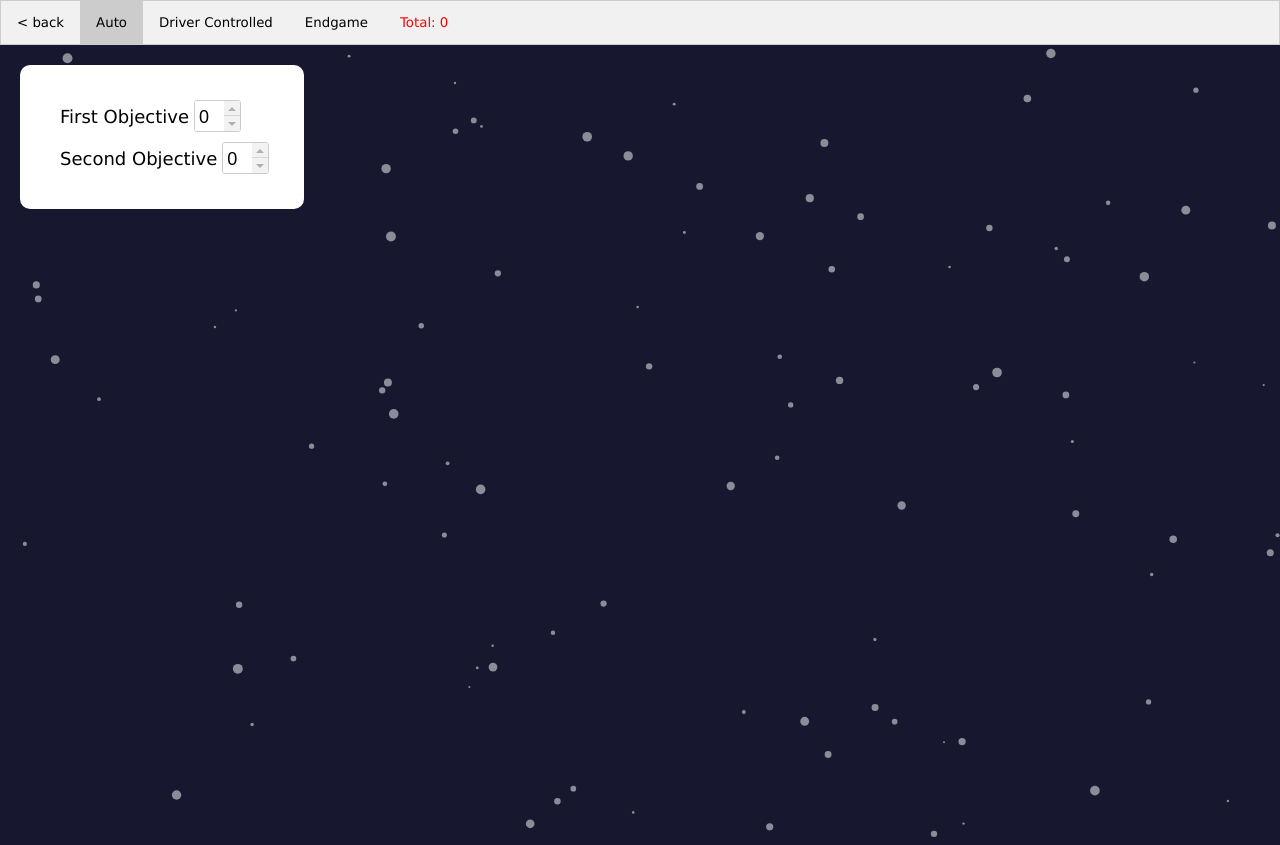
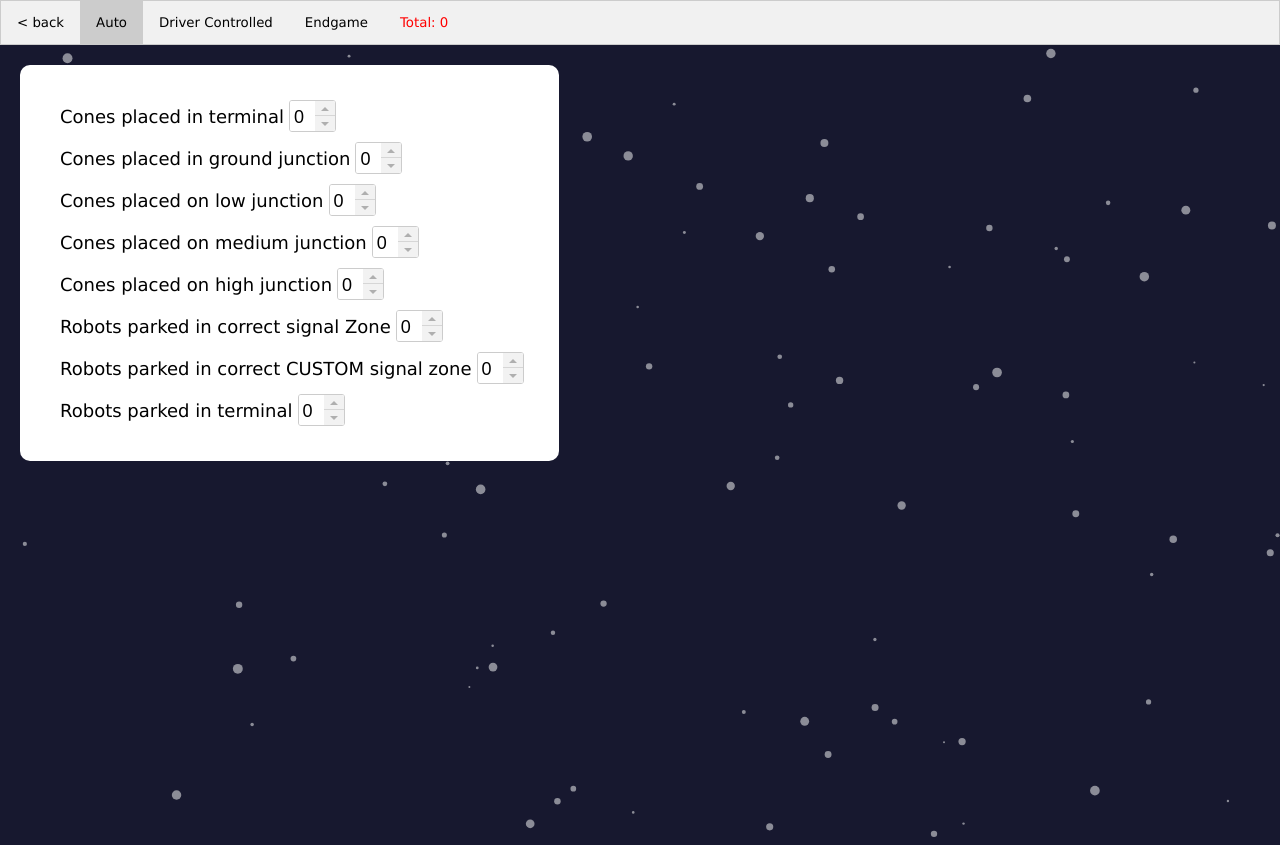
Before and after one commit to jzfcoder/FTCScoreCounter, a React (Create React App) app in the folder astro_client/: page /counter in a window 1280 px wide. Built offline with nearby package versions, Linux system fonts and the light colour scheme.

Commit message:
calculator update

```diff
--- a/astro_client/src/App.css
+++ b/astro_client/src/App.css
@@ -298,7 +298,7 @@ td {
 .arrow {
   background: #F2F2F2;
   height: 50%;
-  width: 16px;
+  width: 20px;
   position: absolute;
   top: 0;
   right: 0;
--- a/astro_client/src/Components/CounterForm.js
+++ b/astro_client/src/Components/CounterForm.js
@@ -7,20 +7,57 @@ class CounterForm extends Component {
   state = {
     formState: {
       // list all objectives here (default value, weight)
-      firstObjective: [0, 10],
-      secondObjective: [0, 30],
-      thirdObjective: [0, 1],
       fourthObjective: [0, 3],
+
+      a_conePlacedInTerminal: [0, 1],
+
+      a_conesInGroundJunction: [0, 2],
+      a_conesOnLowJunction: [0, 3],
+      a_conesOnMediumJunction: [0, 4],
+      a_conesOnHighJunction: [0, 5],
+
+      a_robotParkedInSignalZone: [0, 10],
+      a_robotParkedInCustomSignalZone: [0, 20],
+      a_robotParkedInTerminal: [0, 2],
+
+      t_conePlacedInTerminal: [0, 1],
+      t_conesInGroundJunction: [0, 2],
+      t_conesOnLowJunction: [0, 3],
+      t_conesOnMediumJunction: [0, 4],
+      t_conesOnHighJunction: [0, 5],
+
+      e_robotParkedInTerminal: [0, 2],
+      e_junctionOwnedByCone: [0, 3],
+      e_junctionOwnedByBeacon: [0, 10],
+      e_completedCircuit: [0, 20],
     }
   };
 
   getRunningTotal = () => {
     // ref all objectives here
     const objectives = [
-      this.state.formState.firstObjective,
-      this.state.formState.secondObjective,
-      this.state.formState.thirdObjective,
       this.state.formState.fourthObjective,
+
+      this.state.formState.a_conePlacedInTerminal,
+      this.state.formState.a_conesInGroundJunction,
+      this.state.formState.a_conesOnLowJunction,
+      this.state.formState.a_conesOnMediumJunction,
+      this.state.formState.a_conesOnHighJunction,
+
+      this.state.formState.a_robotParkedInSignalZone,
+      this.state.formState.a_robotParkedInCustomSignalZone,
+      this.state.formState.a_robotParkedInTerminal,
+
+      this.state.formState.t_conePlacedInTerminal,
+      this.state.formState.t_conesInGroundJunction,
+      this.state.formState.t_conesOnLowJunction,
+      this.state.formState.t_conesOnMediumJunction,
+      this.state.formState.t_conesOnHighJunction,
+
+      this.state.formState.e_robotParkedInTerminal,
+      this.state.formState.e_junctionOwnedByCone,
+      this.state.formState.e_junctionOwnedByBeacon,
+      this.state.formState.e_completedCircuit,
     ];
 
     let sum = 0;
@@ -100,35 +137,126 @@ class Form extends Component {
         <Tabs total={this.props.runningTotal}>
           <div label="Auto" className="main" id="thing">
             <Field
-              name="firstObjective" // must match firstObjective
-              label="First Objective"
-              value={this.props.formState.firstObjective[0]}
-              className={this.props.formState.firstObjective[1]}
+              name="a_conePlacedInTerminal"
+              label="Cones placed in terminal"
+              value={this.props.formState.a_conePlacedInTerminal[0]}
+              className={this.props.formState.a_conePlacedInTerminal[1]}
               onClick={this.props.onClick}
             />
             <Field
-              name="secondObjective" // must match secondObjective
-              label="Second Objective"
-              value={this.props.formState.secondObjective[0]}
-              className={this.props.formState.secondObjective[1]}
+              name="a_conesInGroundJunction"
+              label="Cones placed in ground junction"
+              value={this.props.formState.a_conesInGroundJunction[0]}
+              className={this.props.formState.a_conesInGroundJunction[1]}
+              onClick={this.props.onClick}
+            />
+            <Field
+              name="a_conesOnLowJunction"
+              label="Cones placed on low junction"
+              value={this.props.formState.a_conesOnLowJunction[0]}
+              className={this.props.formState.a_conesOnLowJunction[1]}
+              onClick={this.props.onClick}
+            />
+            <Field
+              name="a_conesOnMediumJunction"
+              label="Cones placed on medium junction"
+              value={this.props.formState.a_conesOnMediumJunction[0]}
+              className={this.props.formState.a_conesOnMediumJunction[1]}
+              onClick={this.props.onClick}
+            />
+            <Field
+              name="a_conesOnHighJunction"
+              label="Cones placed on high junction"
+              value={this.props.formState.a_conesOnHighJunction[0]}
+              className={this.props.formState.a_conesOnHighJunction[1]}
+              onClick={this.props.onClick}
+            />
+            <Field
+              name="a_robotParkedInSignalZone"
+              label="Robots parked in correct signal Zone"
+              value={this.props.formState.a_robotParkedInSignalZone[0]}
+              className={this.props.formState.a_robotParkedInSignalZone[1]}
+              onClick={this.props.onClick}
+            />
+            <Field
+              name="a_robotParkedInCustomSignalZone"
+              label="Robots parked in correct CUSTOM signal zone"
+              value={this.props.formState.a_robotParkedInCustomSignalZone[0]}
+              className={this.props.formState.a_robotParkedInCustomSignalZone[1]}
+              onClick={this.props.onClick}
+            />
+            <Field
+              name="a_robotParkedInTerminal"
+              label="Robots parked in terminal"
+              value={this.props.formState.a_robotParkedInTerminal[0]}
+              className={this.props.formState.a_robotParkedInTerminal[1]}
               onClick={this.props.onClick}
             />
           </div>
           <div label="Driver Controlled" className="main">
             <Field
-              name="thirdObjective" // must match third objective
-              label="Third Objective"
-              value={this.props.formState.thirdObjective[0]}
-              className={this.props.formState.thirdObjective[1]}
+              name="t_conePlacedInTerminal"
+              label="Cones placed in terminal"
+              value={this.props.formState.t_conePlacedInTerminal[0]}
+              className={this.props.formState.a_conePlacedInTerminal[1]}
+              onClick={this.props.onClick}
+            />
+            <Field
+              name="t_conesInGroundJunction"
+              label="Cones in ground junction"
+              value={this.props.formState.t_conesInGroundJunction[0]}
+              className={this.props.formState.t_conesInGroundJunction[1]}
+              onClick={this.props.onClick}
+            />
+            <Field
+              name="t_conesOnLowJunction"
+              label="Cones on low junction"
+              value={this.props.formState.t_conesOnLowJunction[0]}
+              className={this.props.formState.t_conesOnLowJunction[1]}
+              onClick={this.props.onClick}
+            />
+            <Field
+              name="t_conesOnMediumJunction"
+              label="Cones on medium junction"
+              value={this.props.formState.t_conesOnMediumJunction[0]}
+              className={this.props.formState.t_conesOnMediumJunction[1]}
+              onClick={this.props.onClick}
+            />
+            <Field
+              name="t_conesOnHighJunction"
+              label="Cones on high junction"
+              value={this.props.formState.t_conesOnHighJunction[0]}
+              className={this.props.formState.t_conesOnHighJunction[1]}
               onClick={this.props.onClick}
             />
           </div>
           <div label="Endgame" className="main">
             <Field
-              name="fourthObjective" // must match fourth objective
-              label="Fourth Objective"
-              value={this.props.formState.fourthObjective[0]}
-              className={this.props.formState.fourthObjective[1]}
+              name="e_robotParkedInTerminal" // must match fourth objective
+              label="Robots parked in terminal"
+              value={this.props.formState.e_robotParkedInTerminal[0]}
+              className={this.props.formState.e_robotParkedInTerminal[1]}
+              onClick={this.props.onClick}
+            />
+            <Field
+              name="e_junctionOwnedByCone"
+              label="Junctions owned by cone"
+              value={this.props.formState.e_junctionOwnedByCone[0]}
+              className={this.props.formState.e_junctionOwnedByCone[1]}
+              onClick={this.props.onClick}
+            />
+            <Field
+              name="e_junctionOwnedByBeacon"
+              label="Junctions owned by beacon"
+              value={this.props.formState.e_junctionOwnedByBeacon[0]}
+              className={this.props.formState.e_junctionOwnedByBeacon[1]}
+              onClick={this.props.onClick}
+            />
+            <Field
+              name="e_completedCircuit"
+              label="Completed Circuit"
+              value={this.props.formState.e_completedCircuit[0]}
+              className={this.props.formState.e_completedCircuit[1]}
               onClick={this.props.onClick}
             />
           </div>
```
